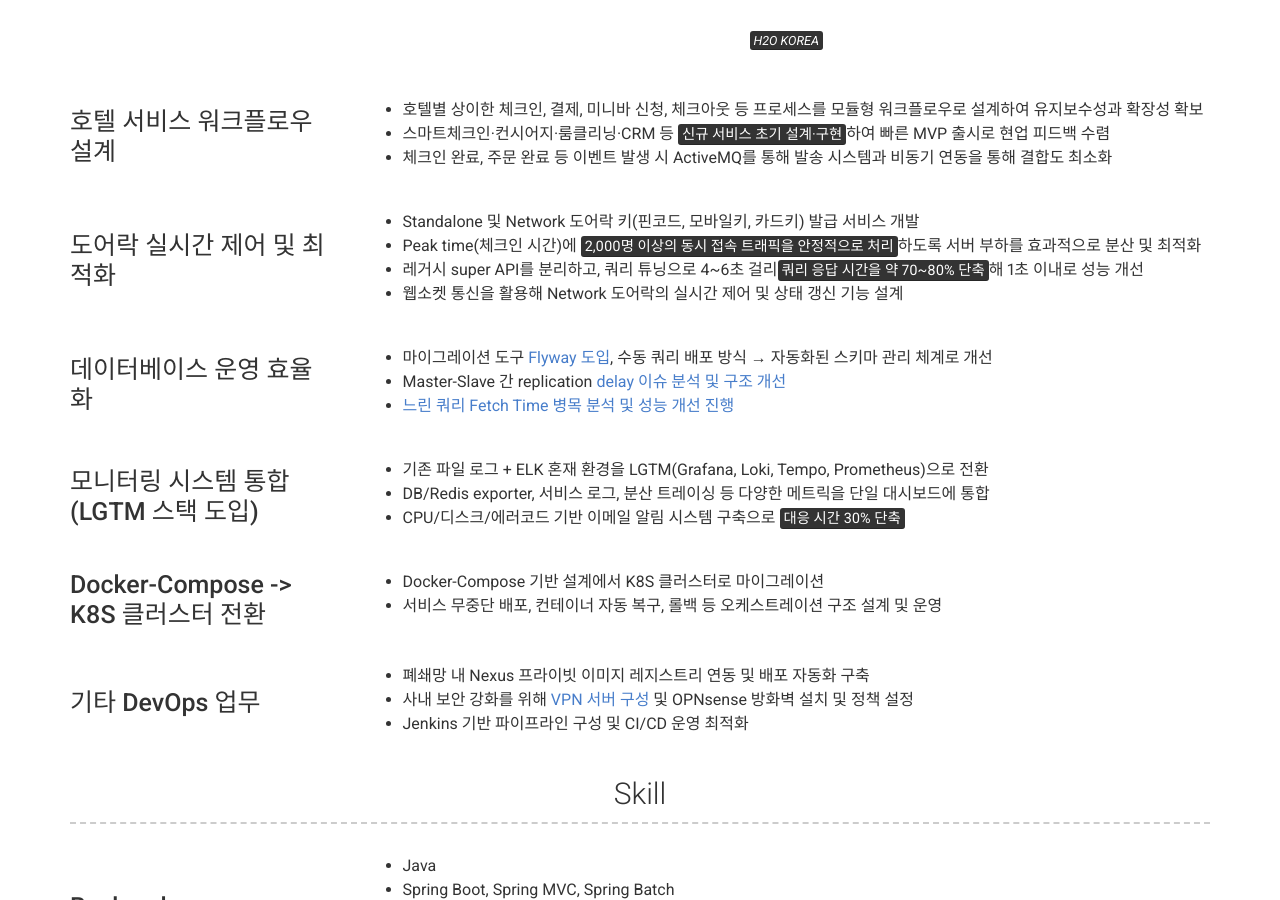
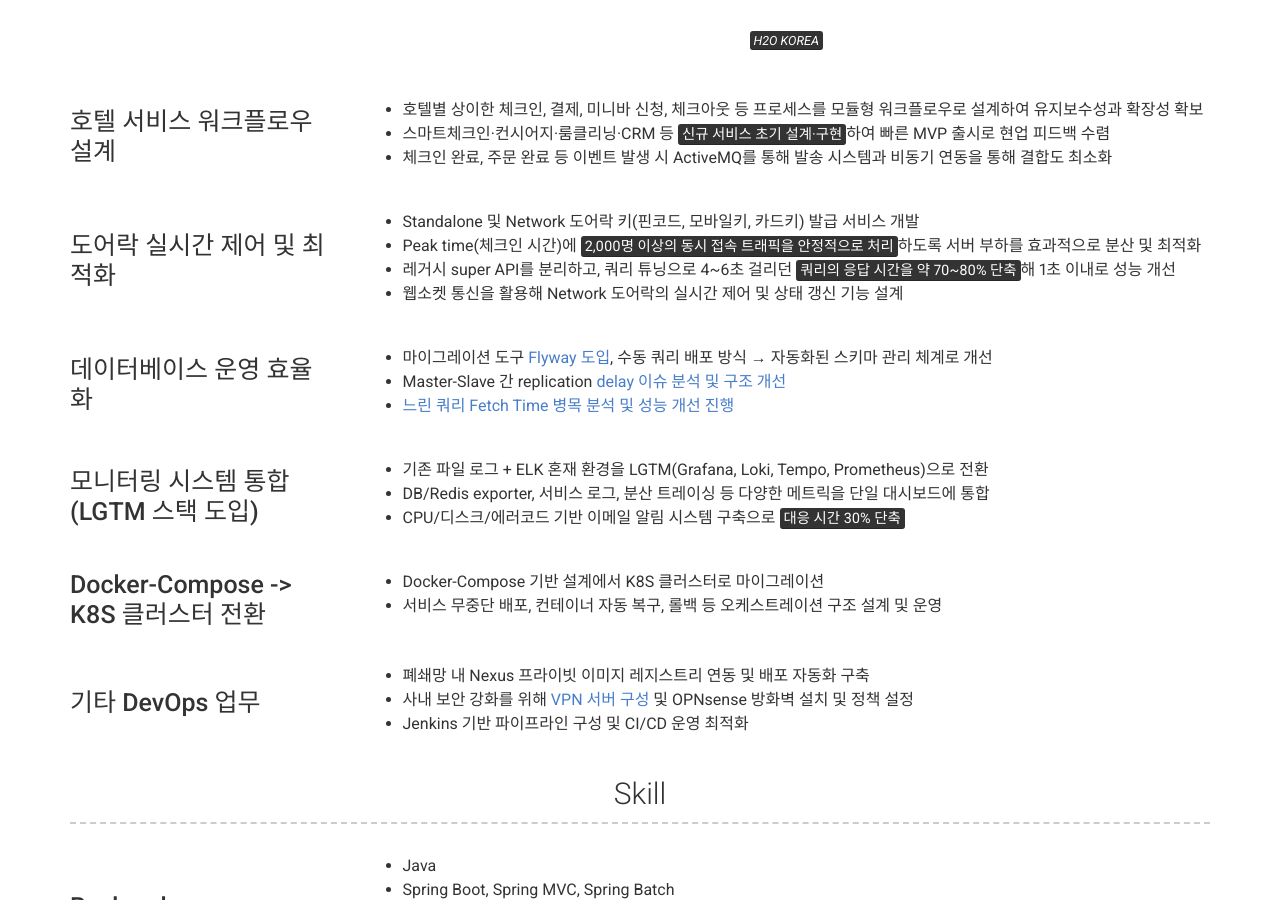
Before and after one commit to aksmf1442/resume, a Jekyll site: the page built from index.md, in a window 1280 px wide and 900 px high, scrolled down 924 px. Built offline with Jekyll 4.4.1, drawn with Linux system fonts in a browser that asks for light colours; nearby versions of some CDN libraries.

Commit message:
refactor: 수정

```diff
--- a/_config.yml
+++ b/_config.yml
@@ -77,7 +77,7 @@ content:
         description: |
          - Standalone 및 Network 도어락 키(핀코드, 모바일키, 카드키) 발급 서비스 개발
          - Peak time(체크인 시간)에 <mark>2,000명 이상의 동시 접속 트래픽을 안정적으로 처리</mark>하도록 서버 부하를 효과적으로 분산 및 최적화
-         - 레거시 super API를 분리하고, 쿼리 튜닝으로 4~6초 걸리<mark>쿼리 응답 시간을 약 70~80% 단축</mark>해 1초 이내로 성능 개선
+         - 레거시 super API를 분리하고, 쿼리 튜닝으로 4~6초 걸리던 <mark>쿼리의 응답 시간을 약 70~80% 단축</mark>해 1초 이내로 성능 개선
          - 웹소켓 통신을 활용해 Network 도어락의 실시간 제어 및 상태 갱신 기능 설계
       - layout: top-left
         title: 데이터베이스 운영 효율화
```
